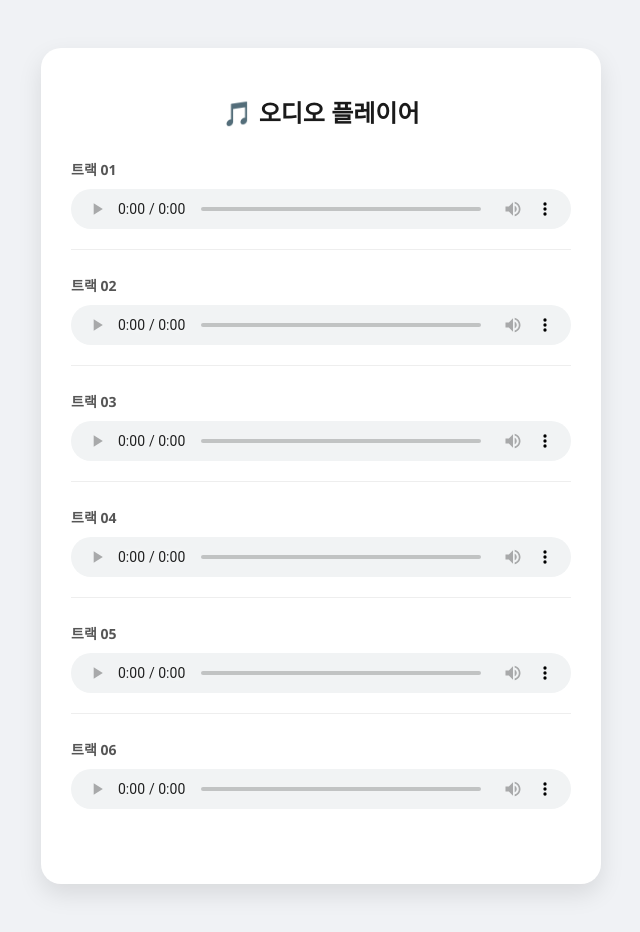
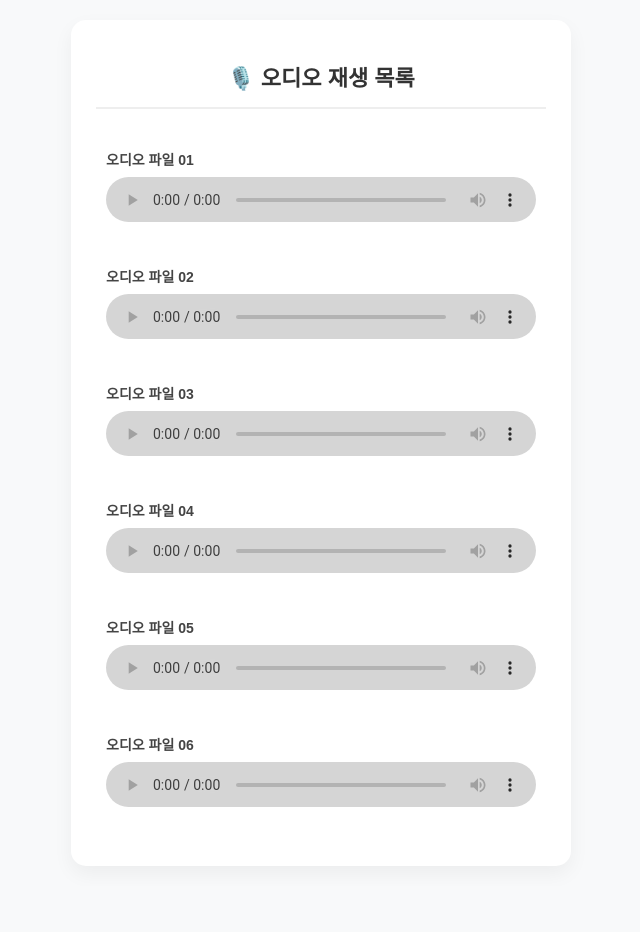
Before and after one commit to kdu5261/my-audio-player, a plain HTML site: page index.html in a window 1280 px wide. Shown: the whole page, without its empty margins (319-959 px from the left). After the commit the page ends 886 px from the top, so only its background shows below. Drawn offline with Linux system fonts and the light colour scheme.

Commit message:
Update index.html

```diff
--- a/index.html
+++ b/index.html
@@ -3,51 +3,64 @@
 <head>
     <meta charset="UTF-8">
     <meta name="viewport" content="width=device-width, initial-scale=1.0">
-    <title>kdu5261's Audio Library</title>
+    <title>kdu5261's Personal Audio</title>
     <style>
-        body { font-family: 'Segoe UI', Tahoma, Geneva, Verdana, sans-serif; background-color: #f0f2f5; display: flex; justify-content: center; padding: 40px; }
-        .player-card { background: white; width: 100%; max-width: 500px; padding: 30px; border-radius: 20px; box-shadow: 0 10px 25px rgba(0,0,0,0.1); }
-        h1 { text-align: center; color: #1a1a1a; font-size: 24px; margin-bottom: 30px; }
-        .audio-item { margin-bottom: 25px; padding-bottom: 15px; border-bottom: 1px solid #eee; }
-        .audio-item:last-child { border-bottom: none; }
-        .label { display: block; font-weight: 600; margin-bottom: 10px; color: #555; font-size: 14px; }
-        audio { width: 100%; height: 40px; }
+        /* 깔끔한 디자인을 위한 스타일 */
+        body { font-family: 'Pretendard', sans-serif; background-color: #f8f9fa; display: flex; justify-content: center; padding: 20px; margin: 0; }
+        .container { background: white; width: 100%; max-width: 450px; padding: 25px; border-radius: 15px; box-shadow: 0 8px 20px rgba(0,0,0,0.05); }
+        h1 { text-align: center; color: #333; font-size: 22px; margin-bottom: 30px; border-bottom: 2px solid #eee; padding-bottom: 15px; }
+        .track { margin-bottom: 20px; background: #fff; padding: 10px; }
+        .track-label { display: block; font-weight: bold; margin-bottom: 8px; color: #444; font-size: 14px; }
+        audio { width: 100%; height: 45px; filter: sepia(20%) saturate(70%) grayscale(100) contrast(90%) invert(12%); }
     </style>
 </head>
 <body>
 
-<div class="player-card">
-    <h1>🎵 오디오 플레이어</h1>
+<div class="container">
+    <h1>🎙️ 오디오 재생 목록</h1>
 
-    <div class="audio-item">
-        <span class="label">트랙 01</span>
-        <audio controls src="https://raw.githubusercontent.com/kdu5261/my-audio-player/main/personal1.mp3"></audio>
+    <div class="track">
+        <span class="track-label">오디오 파일 01</span>
+        <audio controls>
+            <source src="personal1.mp3" type="audio/mpeg">
+        </audio>
     </div>
 
-    <div class="audio-item">
-        <span class="label">트랙 02</span>
-        <audio controls src="https://raw.githubusercontent.com/kdu5261/my-audio-player/main/personal2.mp3"></audio>
+    <div class="track">
+        <span class="track-label">오디오 파일 02</span>
+        <audio controls>
+            <source src="personal2.mp3" type="audio/mpeg">
+        </audio>
     </div>
 
-    <div class="audio-item">
-        <span class="label">트랙 03</span>
-        <audio controls src="https://raw.githubusercontent.com/kdu5261/my-audio-player/main/personal3.mp3"></audio>
+    <div class="track">
+        <span class="track-label">오디오 파일 03</span>
+        <audio controls>
+            <source src="personal3.mp3" type="audio/mpeg">
+        </audio>
     </div>
 
-    <div class="audio-item">
-        <span class="label">트랙 04</span>
-        <audio controls src="https://raw.githubusercontent.com/kdu5261/my-audio-player/main/personal4.mp3"></audio>
+    <div class="track">
+        <span class="track-label">오디오 파일 04</span>
+        <audio controls>
+            <source src="personal4.mp3" type="audio/mpeg">
+        </audio>
     </div>
 
-    <div class="audio-item">
-        <span class="label">트랙 05</span>
-        <audio controls src="https://raw.githubusercontent.com/kdu5261/my-audio-player/main/personal5.mp3"></audio>
+    <div class="track">
+        <span class="track-label">오디오 파일 05</span>
+        <audio controls>
+            <source src="personal5.mp3" type="audio/mpeg">
+        </audio>
     </div>
 
-    <div class="audio-item">
-        <span class="label">트랙 06</span>
-        <audio controls src="https://raw.githubusercontent.com/kdu5261/my-audio-player/main/personal6.mp3"></audio>
+    <div class="track">
+        <span class="track-label">오디오 파일 06</span>
+        <audio controls>
+            <source src="personal6.mp3" type="audio/mpeg">
+        </audio>
     </div>
+
 </div>
 
 </body>
```
